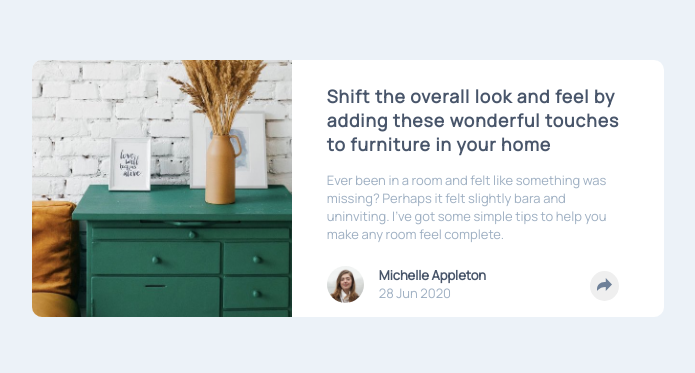
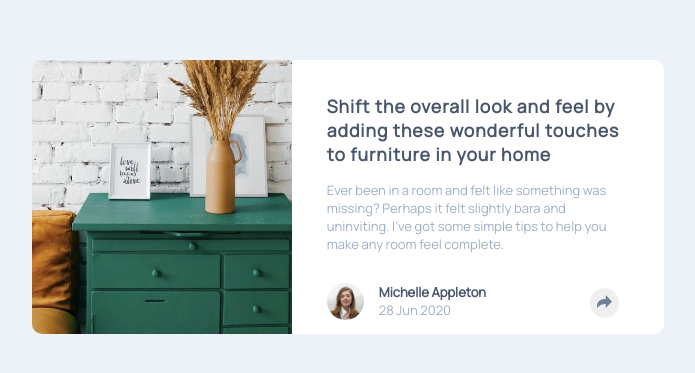
Before and after one commit to ElenaKosobrodova/frontend-mentor-challenges, a plain HTML site: page article-preview-component-master/index.html in a window 1280 px wide. Shown: the part 193-566 px from the top of the page, without its empty margins (292-987 px from the left). Drawn offline with Linux system fonts and the light colour scheme.

Commit message:
changed paddings

```diff
--- a/article-preview-component-master/main.css
+++ b/article-preview-component-master/main.css
@@ -16,7 +16,7 @@ body {
 }
 
 .text-container {
-  padding: 10px 35px 0 35px;
+  padding: 20px 35px 0 35px;
   width: 100%;
 }
 
@@ -70,7 +70,7 @@ body {
 #personal {
   display: flex;
   justify-content: space-between;
-  margin-top: 10px;
+  margin-top: 20px;
 }
 
 .sub-div {
```
